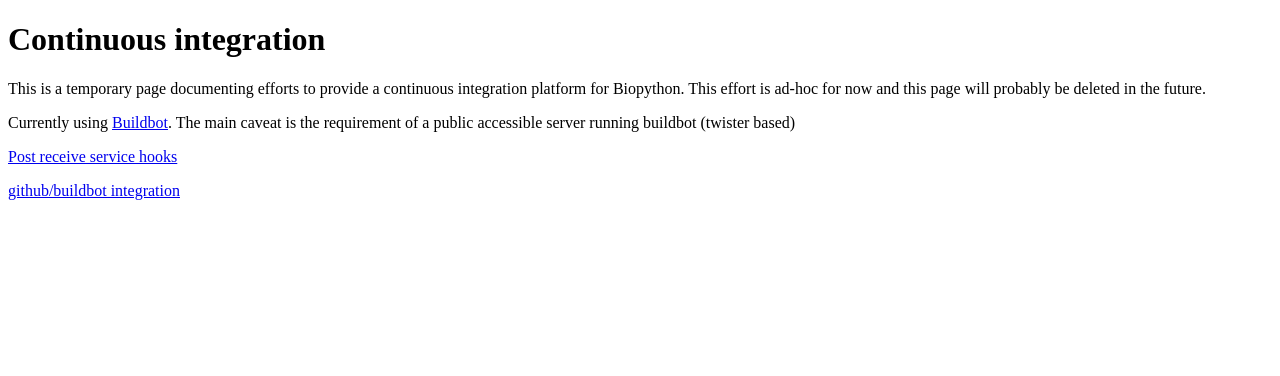
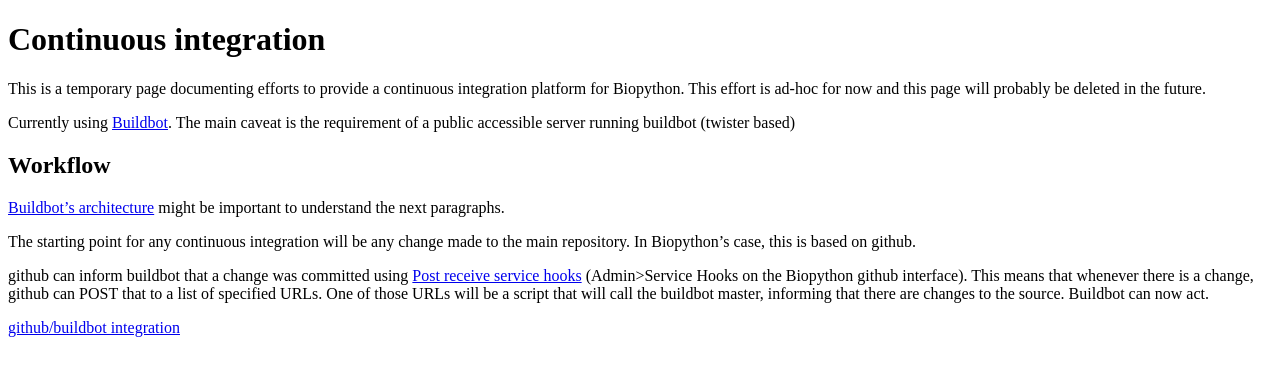
Before and after one commit to biopython/biopython.github.io, a Jekyll site: the page built from wiki/Continuous_integration.md, in a window 1280 px wide. Shown: the top 376 px of the page. Built offline with Jekyll 4.4.1, drawn with Linux system fonts in a browser that asks for light colours.

Commit message:
Change to wiki page

```diff
--- a/wiki/Continuous_integration.md
+++ b/wiki/Continuous_integration.md
@@ -12,7 +12,24 @@ Currently using [Buildbot](http://buildbot.net). The main caveat is the
 requirement of a public accessible server running buildbot (twister
 based)
 
-[Post receive service hooks](http://help.github.com/post-receive-hooks/)
+Workflow
+--------
+
+[Buildbot's
+architecture](http://buildbot.net/buildbot/docs/current/full.html) might
+be important to understand the next paragraphs.
+
+The starting point for any continuous integration will be any change
+made to the main repository. In Biopython's case, this is based on
+github.
+
+github can inform buildbot that a change was committed using [Post
+receive service hooks](http://help.github.com/post-receive-hooks/)
+(Admin&gt;Service Hooks on the Biopython github interface). This means
+that whenever there is a change, github can POST that to a list of
+specified URLs. One of those URLs will be a script that will call the
+buildbot master, informing that there are changes to the source.
+Buildbot can now act.
 
 [github/buildbot
 integration](http://www.apparatusproject.org/blog/2009/06/github-and-buildbot-continuous-integration/)
```
Also changed, not shown: 1 other file.
